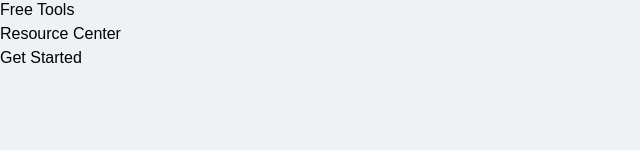
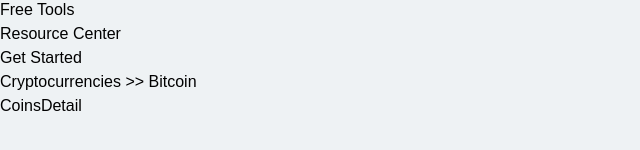
Before and after one commit to druvkotwani/KoinX-assignment, a React (Vite) app: page / in a window 1280 px wide. Shown: the part 326-476 px from the top of the page, without its empty margins (0-640 px from the left). Built offline with nearby package versions, Linux system fonts and the light colour scheme.

Commit message:
basic structure done of the hero section

```diff
--- a/src/App.jsx
+++ b/src/App.jsx
@@ -1,9 +1,11 @@
+import Hero from "./components/HeroSection/Hero";
 import Navbar from "./components/Navbar/Navbar";
 
 export default function App() {
   return (
     <>
       <Navbar />
+      <Hero />
     </>
   )
 }
--- /dev/null
+++ b/src/components/HeroSection/Coins/CoinsDetail.jsx
@@ -0,0 +1,11 @@
+import React from 'react'
+
+function CoinsDetail() {
+    return (
+        <div className='bg-white '>
+            <h1>CoinsDetail</h1>
+        </div>
+    )
+}
+
+export default CoinsDetail
--- /dev/null
+++ b/src/components/HeroSection/Hero.jsx
@@ -0,0 +1,18 @@
+import React from 'react'
+import TrendingCoins from './Trending/TrendingCoins'
+import CoinsDetail from './Coins/CoinsDetail'
+
+const Hero = () => {
+    return (
+        <>
+            <p className='p-2'>Cryptocurrencies {">>"} Bitcoin</p>
+            <div className='flex'>
+
+                <CoinsDetail />
+                {/* <TrendingCoins /> */}
+            </div>
+        </>
+    )
+}
+
+export default Hero
--- /dev/null
+++ b/src/components/HeroSection/Trending/TrendingCoins.jsx
@@ -0,0 +1,9 @@
+import React from 'react'
+
+const TrendingCoins = () => {
+    return (
+        <div>TrendingCoins</div>
+    )
+}
+
+export default TrendingCoins
```
Also changed, not shown: src/utils/Icons.jsx (added, +14 -0 lines).
